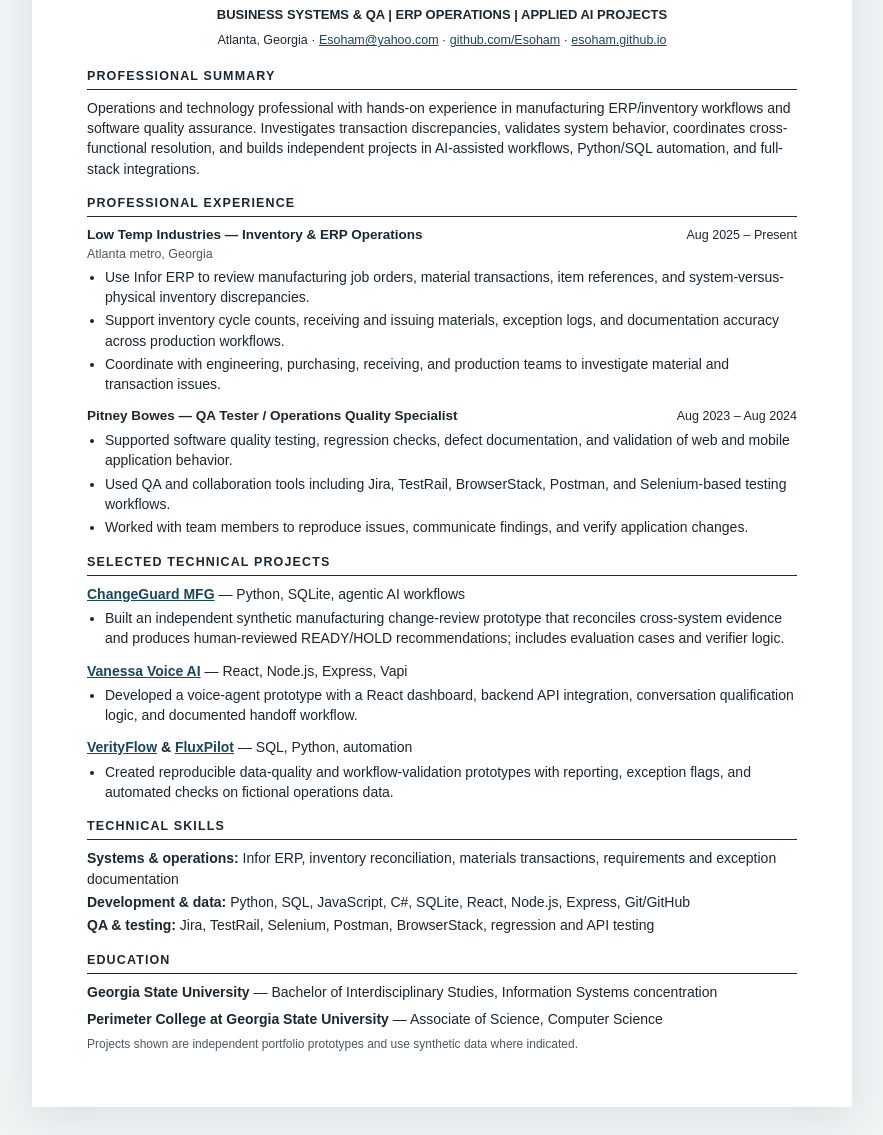
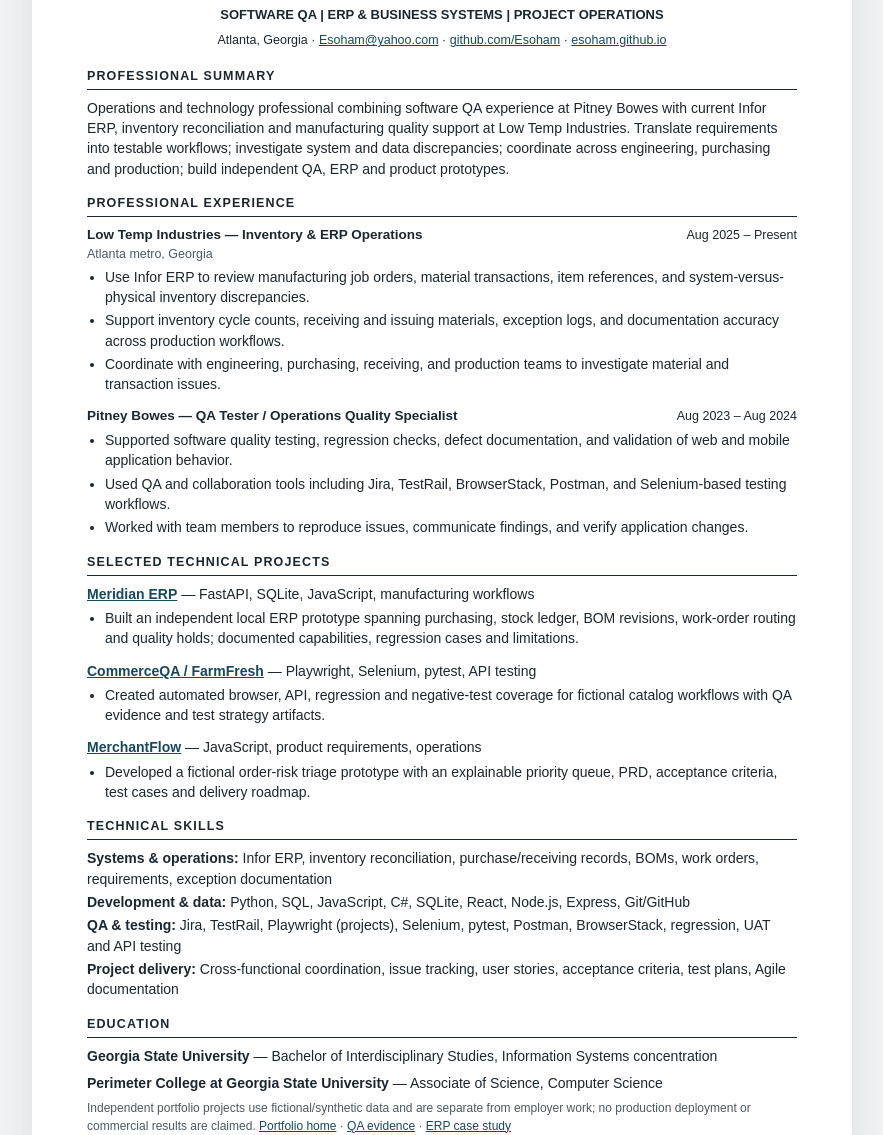
Before and after one commit to Esoham/Esoham.github.io, a plain HTML site: page resume.html in a window 1280 px wide. Shown: the part 166-1301 px from the top of the page, without its empty margins (198-1081 px from the left). Drawn offline with Linux system fonts and the light colour scheme.

Commit message:
Align printable resume with software QA, ERP and project operations career paths

```diff
--- a/resume.html
+++ b/resume.html
@@ -1,7 +1,7 @@
 <!doctype html>
 <html lang="en"><head>
 <meta charset="utf-8"><meta name="viewport" content="width=device-width,initial-scale=1">
-<meta name="description" content="Esoham Abalo — printable professional resume: inventory and ERP operations, software QA and applied AI projects.">
+<meta name="description" content="Esoham Abalo — recruiter-friendly resume covering software QA, Infor ERP, inventory systems, business analysis and project operations.">
 <title>Resume | Esoham Abalo</title>
 <style>
 :root{--ink:#1b2730;--muted:#4b5963;--rule:#cbd4d9;--bg:#f1f4f5}
@@ -28,11 +28,11 @@ ul{padding-left:18px;margin:4px 0 8px}li{margin:3px 0}
 <main>
 <header>
 <h1>ESOHAM ABALO</h1>
-<p class="position">BUSINESS SYSTEMS &amp; QA | ERP OPERATIONS | APPLIED AI PROJECTS</p>
+<p class="position">SOFTWARE QA | ERP &amp; BUSINESS SYSTEMS | PROJECT OPERATIONS</p>
 <p class="contact">Atlanta, Georgia · <a href="mailto:Esoham@yahoo.com">Esoham@yahoo.com</a> · <a href="https://github.com/Esoham">github.com/Esoham</a> · <a href="https://esoham.github.io/">esoham.github.io</a></p>
 </header>
 <section><h2>Professional Summary</h2>
-<p>Operations and technology professional with hands-on experience in manufacturing ERP/inventory workflows and software quality assurance. Investigates transaction discrepancies, validates system behavior, coordinates cross-functional resolution, and builds independent projects in AI-assisted workflows, Python/SQL automation, and full-stack integrations.</p></section>
+<p>Operations and technology professional combining software QA experience at Pitney Bowes with current Infor ERP, inventory reconciliation and manufacturing quality support at Low Temp Industries. Translate requirements into testable workflows; investigate system and data discrepancies; coordinate across engineering, purchasing and production; build independent QA, ERP and product prototypes.</p></section>
 <section><h2>Professional Experience</h2>
 <div class="item"><div class="itemhead"><strong>Low Temp Industries — Inventory &amp; ERP Operations</strong><time>Aug 2025 – Present</time></div>
 <div class="sub">Atlanta metro, Georgia</div>
@@ -48,22 +48,22 @@ ul{padding-left:18px;margin:4px 0 8px}li{margin:3px 0}
 <li>Worked with team members to reproduce issues, communicate findings, and verify application changes.</li>
 </ul></div></section>
 <section><h2>Selected Technical Projects</h2>
-<div class="item"><strong><a href="https://github.com/Esoham/ChangeGuard_MFG_SUBMIT_READY_FLAT-">ChangeGuard MFG</a></strong> — Python, SQLite, agentic AI workflows
-<ul><li>Built an independent synthetic manufacturing change-review prototype that reconciles cross-system evidence and produces human-reviewed READY/HOLD recommendations; includes evaluation cases and verifier logic.</li></ul></div>
-<div class="item"><strong><a href="https://github.com/Esoham/vanessa-voice-ai">Vanessa Voice AI</a></strong> — React, Node.js, Express, Vapi
-<ul><li>Developed a voice-agent prototype with a React dashboard, backend API integration, conversation qualification logic, and documented handoff workflow.</li></ul></div>
-<div class="item"><strong><a href="https://github.com/Esoham/verityflow-sql">VerityFlow</a> &amp; <a href="https://github.com/Esoham/fluxpilot-automation">FluxPilot</a></strong> — SQL, Python, automation
-<ul><li>Created reproducible data-quality and workflow-validation prototypes with reporting, exception flags, and automated checks on fictional operations data.</li></ul></div>
+<div class="item"><strong><a href="projects/meridian-erp.html">Meridian ERP</a></strong> — FastAPI, SQLite, JavaScript, manufacturing workflows
+<ul><li>Built an independent local ERP prototype spanning purchasing, stock ledger, BOM revisions, work-order routing and quality holds; documented capabilities, regression cases and limitations.</li></ul></div>
+<div class="item"><strong><a href="qa.html">CommerceQA / FarmFresh</a></strong> — Playwright, Selenium, pytest, API testing
+<ul><li>Created automated browser, API, regression and negative-test coverage for fictional catalog workflows with QA evidence and test strategy artifacts.</li></ul></div>
+<div class="item"><strong><a href="https://github.com/Esoham/merchantflow">MerchantFlow</a></strong> — JavaScript, product requirements, operations
+<ul><li>Developed a fictional order-risk triage prototype with an explainable priority queue, PRD, acceptance criteria, test cases and delivery roadmap.</li></ul></div>
 </section>
 <section class="skills"><h2>Technical Skills</h2>
-<p><strong>Systems &amp; operations:</strong> Infor ERP, inventory reconciliation, materials transactions, requirements and exception documentation</p>
+<p><strong>Systems &amp; operations:</strong> Infor ERP, inventory reconciliation, purchase/receiving records, BOMs, work orders, requirements, exception documentation</p>
 <p><strong>Development &amp; data:</strong> Python, SQL, JavaScript, C#, SQLite, React, Node.js, Express, Git/GitHub</p>
-<p><strong>QA &amp; testing:</strong> Jira, TestRail, Selenium, Postman, BrowserStack, regression and API testing</p>
+<p><strong>QA &amp; testing:</strong> Jira, TestRail, Playwright (projects), Selenium, pytest, Postman, BrowserStack, regression, UAT and API testing</p><p><strong>Project delivery:</strong> Cross-functional coordination, issue tracking, user stories, acceptance criteria, test plans, Agile documentation</p>
 </section>
 <section><h2>Education</h2>
 <p><strong>Georgia State University</strong> — Bachelor of Interdisciplinary Studies, Information Systems concentration</p>
 <p><strong>Perimeter College at Georgia State University</strong> — Associate of Science, Computer Science</p>
 </section>
-<p class="note">Projects shown are independent portfolio prototypes and use synthetic data where indicated.</p>
+<p class="note">Independent portfolio projects use fictional/synthetic data and are separate from employer work; no production deployment or commercial results are claimed. <a href="index.html">Portfolio home</a> · <a href="qa.html">QA evidence</a> · <a href="projects/meridian-erp.html">ERP case study</a></p>
 </main>
 </body></html>
```
